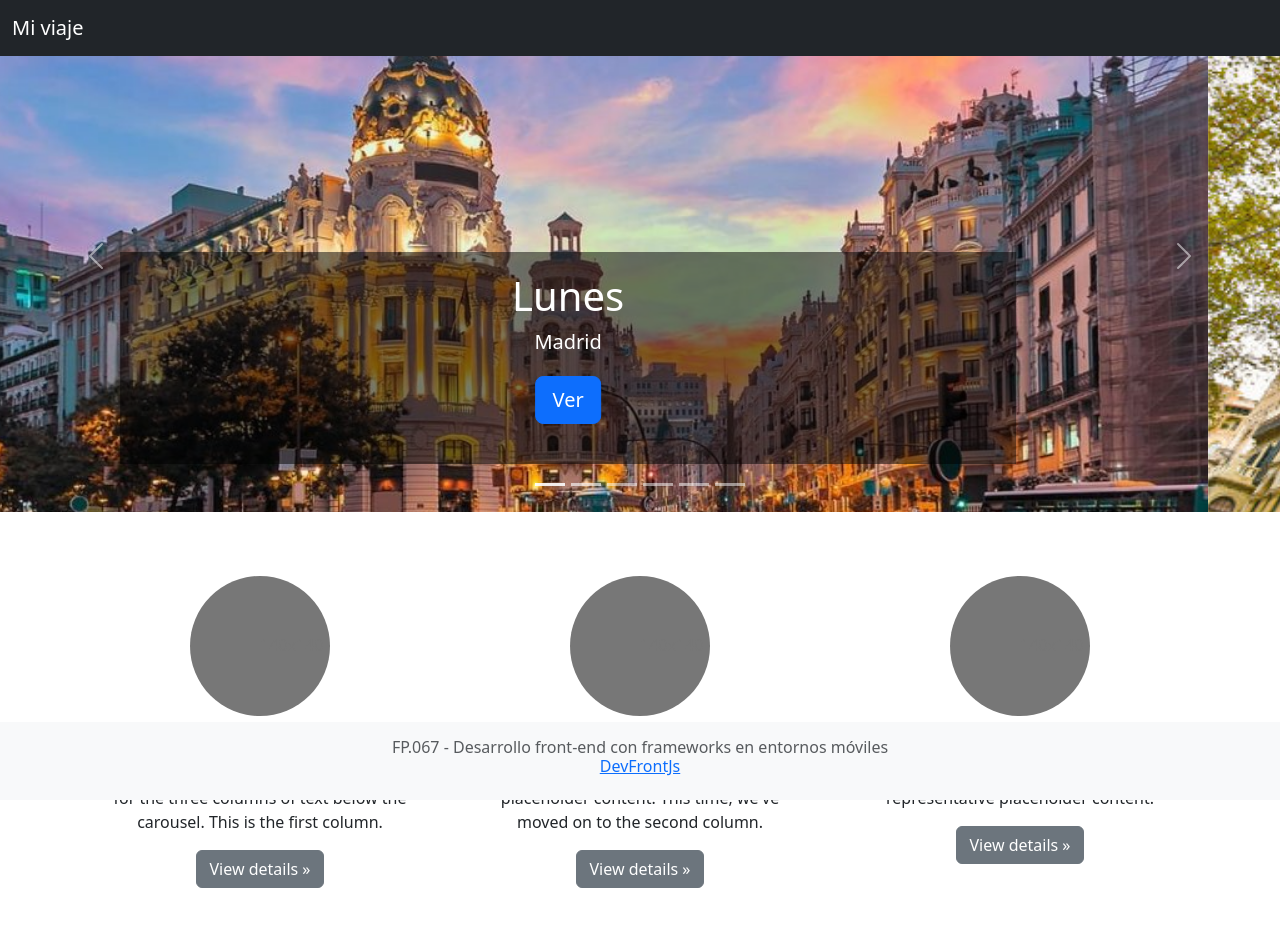
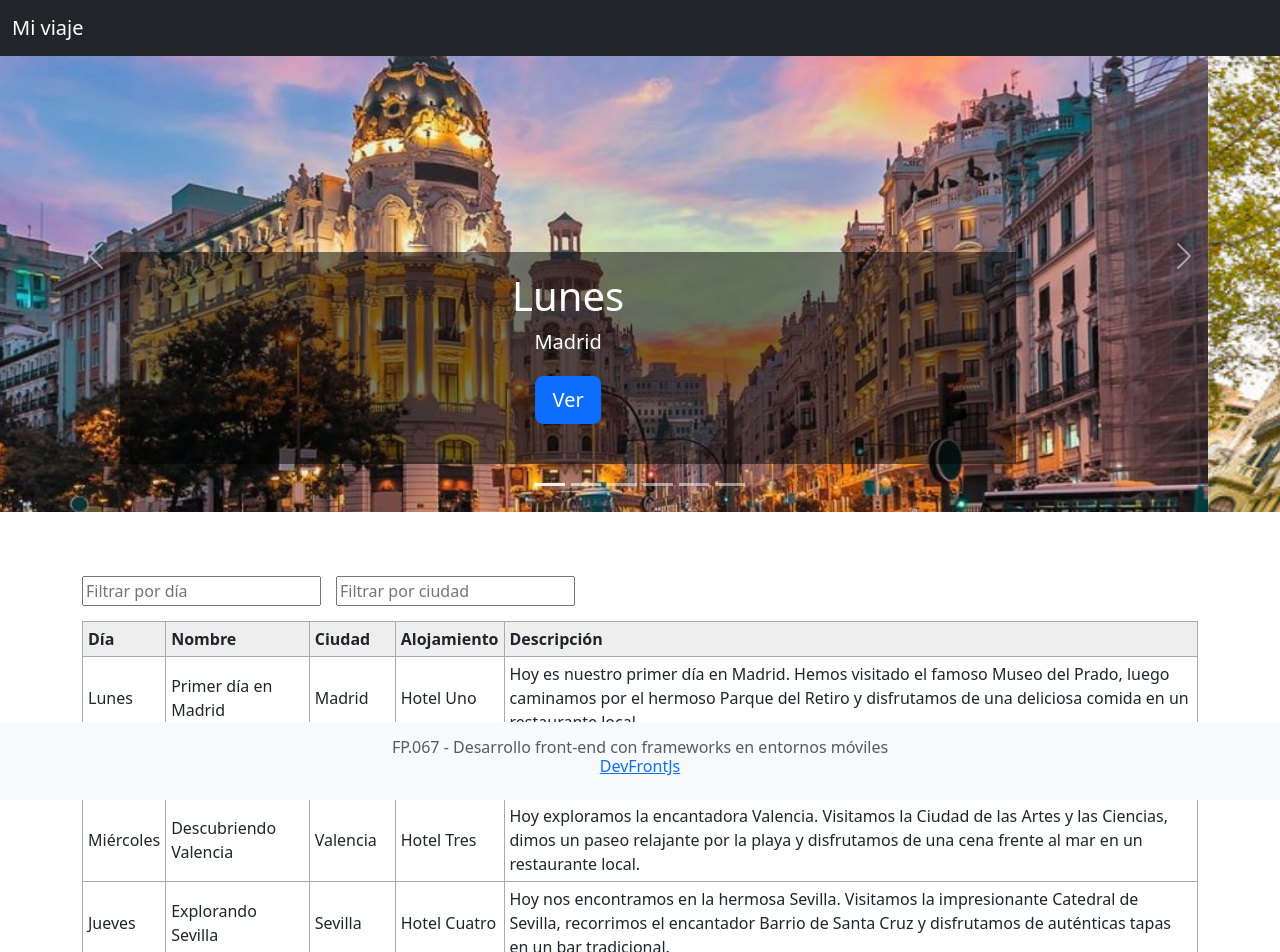
Before and after one commit to MamenVidal/FP.067-DevsFrontJs-Prod4_Angular, an Angular app: page / in a window 1280 px wide. Shown: the top 952 px of the page. Built offline with nearby package versions, Linux system fonts and the light colour scheme.

Commit message:
Buscador

```diff
--- a/angular.json
+++ b/angular.json
@@ -97,5 +97,8 @@
         }
       }
     }
+  },
+  "cli": {
+    "analytics": false
   }
 }
--- a/src/app/app.component.html
+++ b/src/app/app.component.html
@@ -34,7 +34,9 @@
     </a>
   </div>
 
-  <!-- TODO Aquí añadiría el buscador. -->
+  <!-- El buscador. -->
+  <app-tabla-viaje></app-tabla-viaje>
+  <!-- TODO Revisar si mostrar la tabla de datos de salida o sólo al buscar. -->
 
 
   <!-- Marketing messaging and featurettes
--- /dev/null
+++ b/src/app/tabla-viaje/tabla-viaje.component.css
@@ -0,0 +1,24 @@
+.tabla-viaje-container {
+    margin-bottom: 2em;
+}
+.tabla-viaje-filters {
+    margin:0;
+}
+.tabla-viaje-filter-day {
+    margin-right: 15px;
+}
+.tabla-viaje-filter-city {
+    margin-right: 15px;
+}
+.tabla-viaje-table {
+    margin: 15px 0;
+}
+.tabla-viaje-table th,
+.tabla-viaje-table td {
+    margin:0;
+    border: 1px solid #aaa;
+    padding: 5px;
+}
+.tabla-viaje-table th {
+    background-color:  rgb(238, 238, 238);
+}
--- /dev/null
+++ b/src/app/tabla-viaje/tabla-viaje.component.html
@@ -0,0 +1,26 @@
+<div class="container tabla-viaje-container">
+    <div class="tabla-viaje-filters">
+        <span class="tabla-viaje-filter-day">
+            <input [(ngModel)]="filtroDia" placeholder="Filtrar por día">
+        </span>
+        <span class="tabla-viaje-filter-city">
+            <input [(ngModel)]="filtroCiudad" placeholder="Filtrar por ciudad">
+        </span>
+    </div>
+    <table class="tabla-viaje-table">
+        <tr>
+            <th>Día</th>
+            <th>Nombre</th>
+            <th>Ciudad</th>
+            <th>Alojamiento</th>
+            <th>Descripción</th>
+        </tr>
+        <tr *ngFor="let viaje of filtrarViajes()">
+            <td>{{ viaje.dia }}</td>
+            <td>{{ viaje.nombre }}</td>
+            <td>{{ viaje.ciudad }}</td>
+            <td>{{ viaje.alojamiento }}</td>
+            <td>{{ viaje.descripcion }}</td>
+        </tr>
+    </table>
+</div>
--- /dev/null
+++ b/src/app/tabla-viaje/tabla-viaje.component.ts
@@ -0,0 +1,31 @@
+import { Component, OnInit } from '@angular/core';
+import { ViajeService } from '../viaje/viaje.service';
+import { ViajeData } from '../viaje/viaje-data';
+
+@Component({
+  selector: 'app-tabla-viaje',
+  templateUrl: './tabla-viaje.component.html',
+  styleUrls: ['./tabla-viaje.component.css']
+})
+export class TablaViajeComponent implements OnInit {
+
+  viajes: any[] = [];
+  filtroDia: string = '';
+  filtroCiudad: string = '';
+
+  constructor(private viajeService: ViajeService) { }
+  viajeData: ViajeData | undefined;
+
+  ngOnInit(): void {
+    this.viajeService.getViaje().subscribe(data => {
+      this.viajes = data.MiViaje;
+    });
+  }
+
+  filtrarViajes() {
+    return this.viajes.filter(v => {
+      return v.dia.toLowerCase().includes(this.filtroDia.toLowerCase()) &&
+             v.ciudad.toLowerCase().includes(this.filtroCiudad.toLowerCase());
+    });
+  }
+}
```
Also changed, not shown: src/app/app.module.ts (+7 -2 lines), 1 other file (tests, documents, lock files or other folders).
